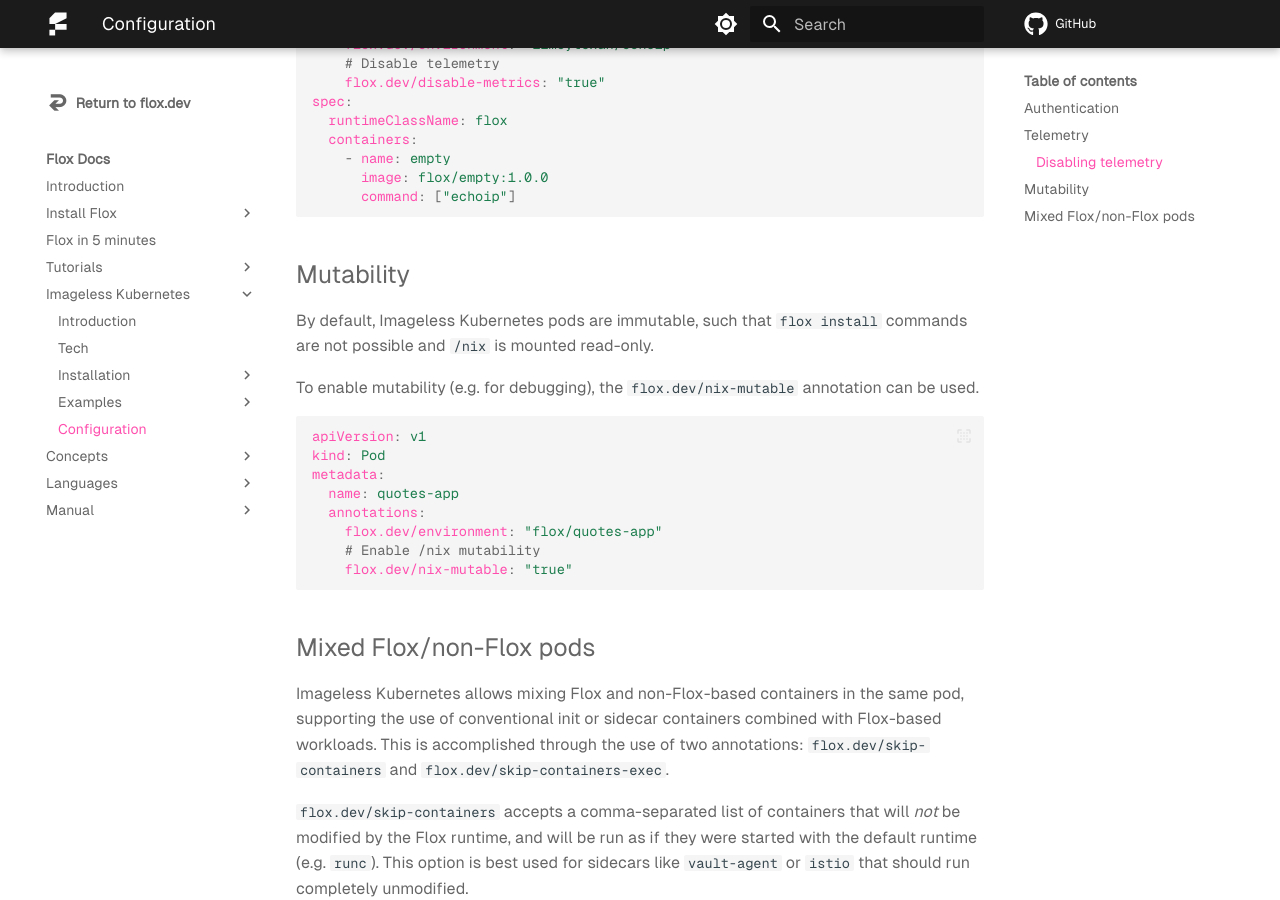
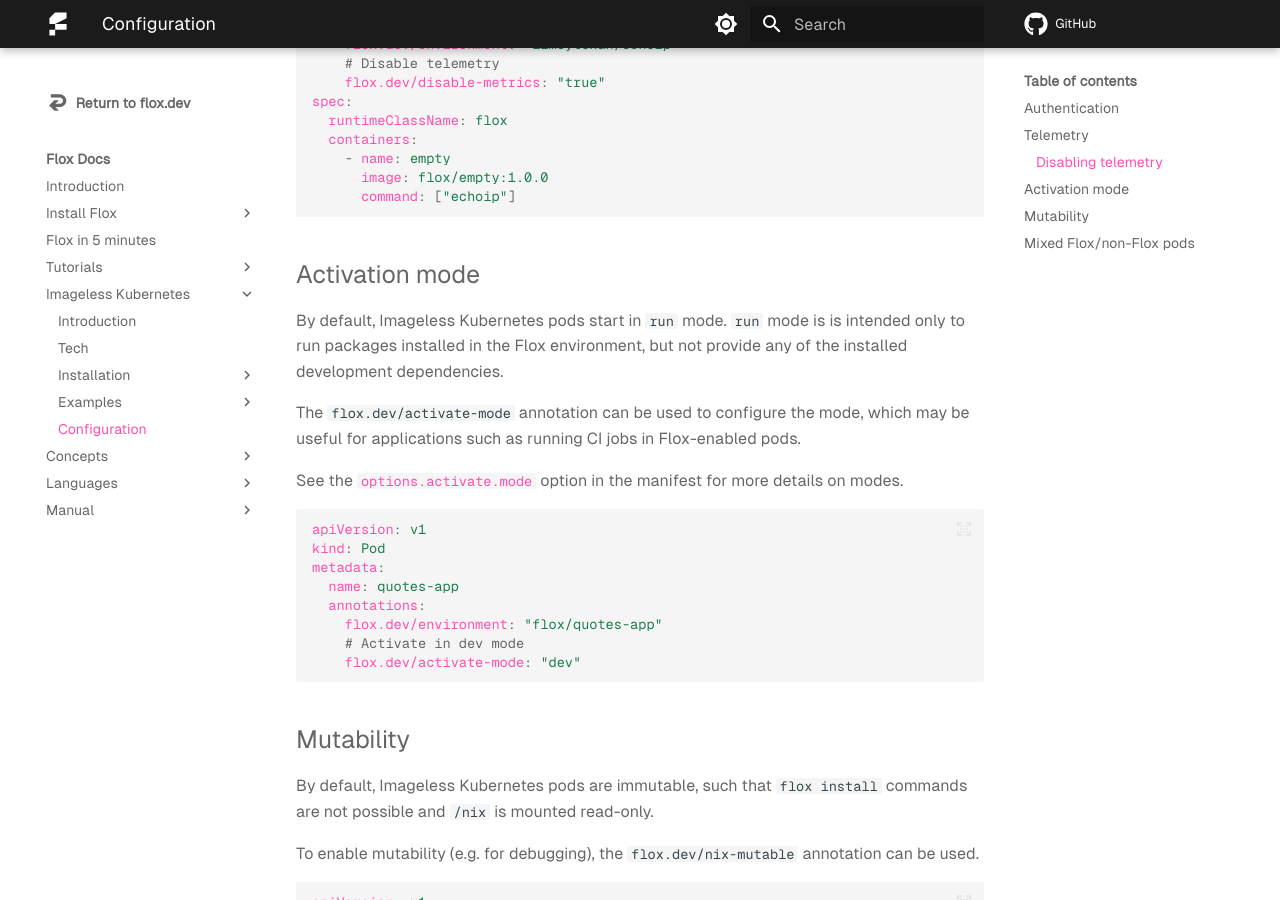
Before and after one commit to flox/floxdocs, an MkDocs documentation site: the page built from docs/k8s/config.md, in a window 1280 px wide and 900 px high, scrolled down 2050 px. Built offline with MkDocs 1.6.1 and Material for MkDocs 9.7.7, drawn with Linux system fonts in a browser that asks for light colours; plug-ins that fetch from the network failed and are left out; comment, search, counter and statistics services are not loaded.

Commit message:
feat: add activate-mode explanation

````diff
--- a/docs/k8s/config.md
+++ b/docs/k8s/config.md
@@ -95,6 +95,25 @@
       command: ["echoip"]
 ```
 
+## Activation mode
+
+By default, Imageless Kubernetes pods start in `run` mode. `run` mode is is intended only to run packages installed in the Flox environment, but not provide any of the installed development dependencies.
+
+The `flox.dev/activate-mode` annotation can be used to configure the mode, which may be useful for applications such as running CI jobs in Flox-enabled pods.
+
+See the [`options.activate.mode`](../man/manifest.toml.md#options) option in the manifest for more details on modes.
+
+```yaml
+apiVersion: v1
+kind: Pod
+metadata:
+  name: quotes-app
+  annotations:
+    flox.dev/environment: "flox/quotes-app"
+    # Activate in dev mode
+    flox.dev/activate-mode: "dev"
+```
+
 ## Mutability
 
 By default, Imageless Kubernetes pods are immutable, such that `flox install` commands are not possible and `/nix` is mounted read-only.
````
